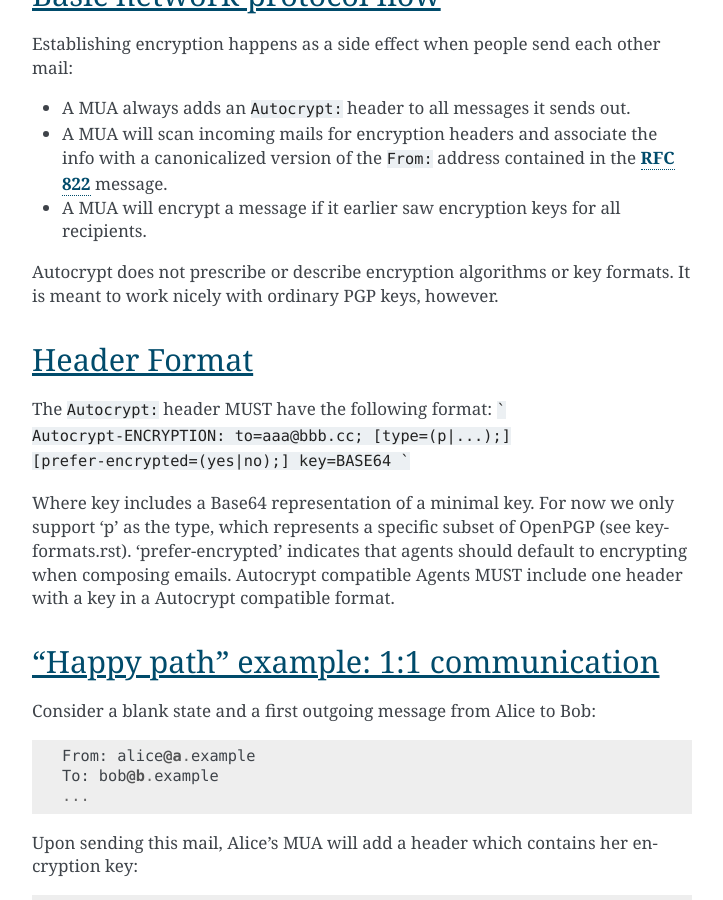
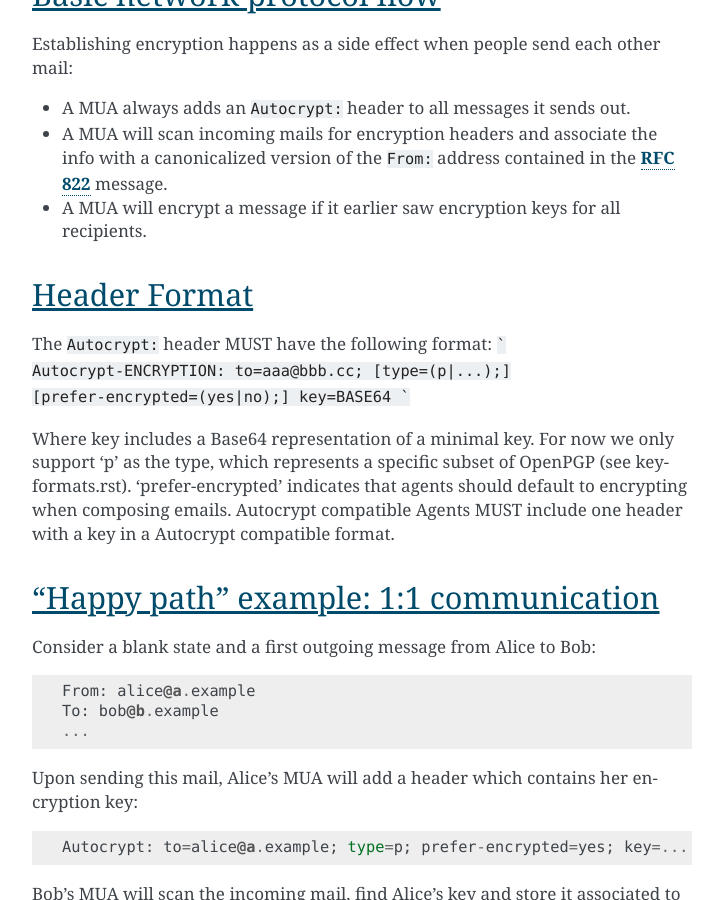
Before and after one commit to autocrypt/autocrypt, a Sphinx documentation site: the page built from doc/key-discovery.rst, in a window 1280 px wide and 900 px high, scrolled down 809 px. Shown: the whole window, without its empty margins (388-1111 px from the left). Built offline with Sphinx 7.4.7, drawn with Linux system fonts in a browser that asks for light colours; pages that are not in the unit, such as notebooks, are missing from menus.

Commit message:
remove wrong sentence, try github/readthedocs integration some more.

```diff
--- a/doc/key-discovery.rst
+++ b/doc/key-discovery.rst
@@ -21,8 +21,6 @@ Establishing encryption happens as a side effect when people send each other mai
 
 - A MUA will encrypt a message if it earlier saw encryption keys for all
   recipients.
-
-Autocrypt does not prescribe or describe encryption algorithms or key formats.  It is meant to work nicely with ordinary PGP keys, however.
 
 Header Format
 -------------
```
